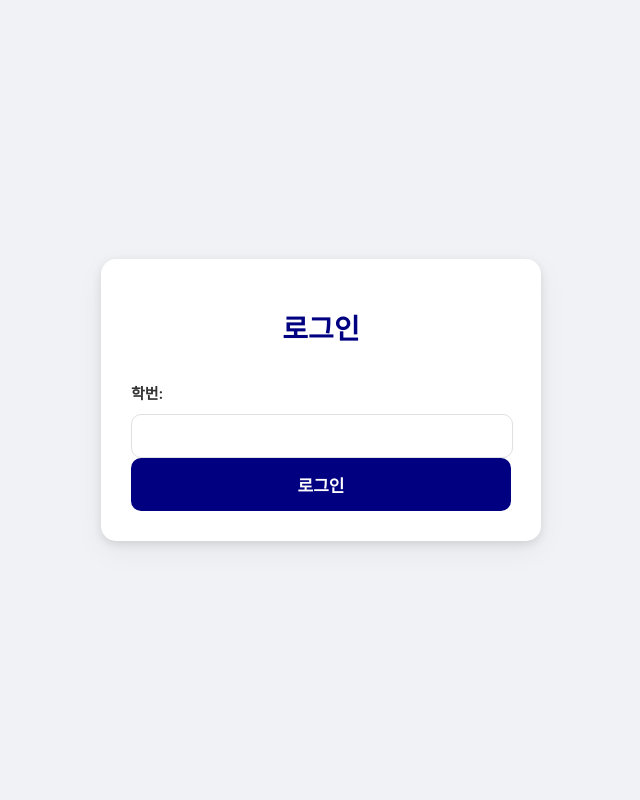
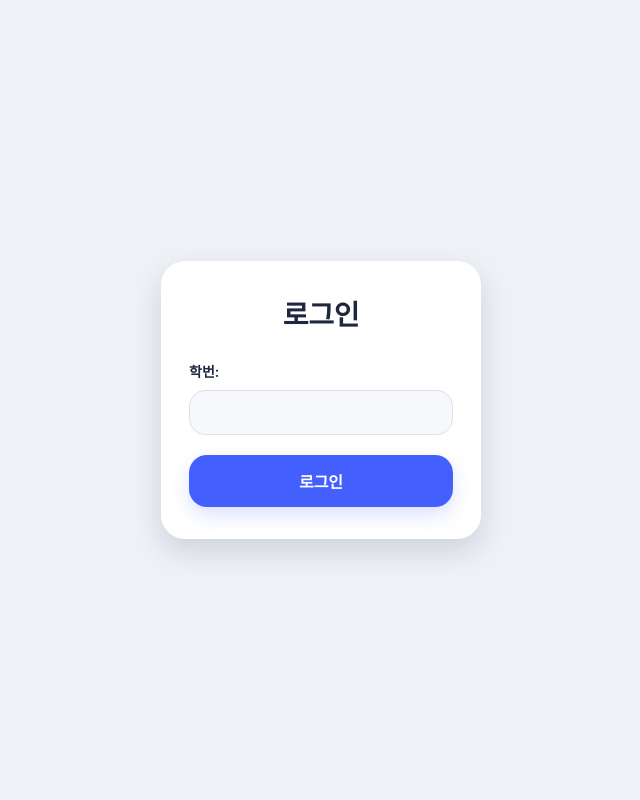
Before and after one commit to riverm00n-03/database-assign-2025, a Flask app: page /auth/login in a window 1280 px wide. Shown: the whole page, without its empty margins (319-959 px from the left). Run offline with Flask 3, Linux system fonts and the light colour scheme; parts of the project's set-up code (start-up, migrations or seed data) failed here and were passed over; some web fonts are replaced.

Commit message:
로그인, css 수정
.

```diff
--- a/app/static/style.css
+++ b/app/static/style.css
@@ -1,14 +1,22 @@
 @import url("https://cdn.jsdelivr.net/gh/orioncactus/pretendard@v1.3.9/dist/web/static/pretendard.min.css");
 
 :root {
-    --primary-color: #000080; /* Navy accent color */
-    --primary-dark-color: #000066;
-    --background-color: #f0f2f5; /* Light gray background */
-    --surface-color: #ffffff; /* White surface for cards/containers */
-    --text-color: #333333;
-    --border-color: #e0e0e0;
-    --shadow-light: rgba(0, 0, 0, 0.05);
-    --shadow-medium: rgba(0, 0, 0, 0.1);
+    --primary-color: #4360ff;
+    --primary-dark-color: #3147d8;
+    --background-color: #eef1f6;
+    --card-color: #ffffff;
+    --text-color: #1f2740;
+    --text-muted: #6c7a9c;
+    --border-color: #dce1ec;
+    --input-background: #f7f8fc;
+    --focus-ring: rgba(67, 96, 255, 0.18);
+    --shadow-color: rgba(24, 33, 56, 0.14);
+}
+
+*,
+*::before,
+*::after {
+    box-sizing: border-box;
 }
 
 body {
@@ -16,101 +24,151 @@ body {
     -webkit-font-smoothing: antialiased;
     -moz-osx-font-smoothing: grayscale;
     margin: 0;
+    min-height: 100vh;
     display: flex;
+    align-items: center;
     justify-content: center;
-    align-items: center;
-    min-height: 100vh;
+    padding: clamp(24px, 6vh, 64px) 16px;
     background-color: var(--background-color);
     color: var(--text-color);
     line-height: 1.6;
 }
 
 .container {
-    background-color: var(--surface-color);
-    padding: 30px;
-    border-radius: 15px; /* Softer corners */
-    box-shadow: 0 10px 30px var(--shadow-light), 0 3px 10px var(--shadow-medium); /* iOS-like shadow */
-    width: 100%;
-    max-width: 380px; /* Slightly adjusted for app-like feel */
+    width: min(100%, 320px);
+    padding: clamp(22px, 5vw, 32px) clamp(20px, 6vw, 28px);
+    border-radius: 24px;
+    background-color: var(--card-color);
+    box-shadow: 0 12px 28px var(--shadow-color);
     display: flex;
     flex-direction: column;
-    gap: 20px;
+    gap: 24px;
     text-align: center;
 }
 
 h1 {
-    color: var(--primary-color);
-    font-size: 28px;
-    margin-bottom: 10px;
+    color: var(--text-color);
+    font-size: clamp(24px, 4.5vw, 28px);
+    font-weight: 700;
+    margin: 0;
+    letter-spacing: -0.01em;
 }
 
 p {
-    font-size: 16px;
-    color: #555;
+    margin: 0;
+    font-size: clamp(15px, 3.6vw, 17px);
+    color: var(--text-muted);
+}
+
+form {
+    display: flex;
+    flex-direction: column;
+    gap: 20px;
+    text-align: left;
 }
 
 .form-group {
     display: flex;
     flex-direction: column;
-    align-items: flex-start;
-    width: 100%;
+    gap: 8px;
+    text-align: left;
 }
 
 label {
-    margin-bottom: 8px;
     font-weight: 600;
     color: var(--text-color);
-    font-size: 15px;
+    font-size: 14px;
+    line-height: 1.4;
 }
 
 input[type="text"],
 input[type="password"] {
-    width: calc(100% - 24px); /* Adjust for padding */
-    padding: 12px;
+    width: 100%;
+    padding: 13px 16px;
+    border-radius: 16px;
     border: 1px solid var(--border-color);
-    border-radius: 10px; /* Softer input fields */
-    font-size: 16px;
-    transition: border-color 0.2s ease, box-shadow 0.2s ease;
-    -webkit-appearance: none; /* Remove default styles for iOS */
+    background-color: var(--input-background);
+    font-size: 15px;
+    transition: border-color 0.2s ease, box-shadow 0.2s ease, background-color 0.2s ease;
+    -webkit-appearance: none;
+}
+
+input::placeholder {
+    color: var(--text-muted);
+    opacity: 0.65;
 }
 
 input[type="text"]:focus,
 input[type="password"]:focus {
     border-color: var(--primary-color);
-    box-shadow: 0 0 0 3px rgba(0, 0, 128, 0.2); /* Focus ring with primary color */
+    background-color: #ffffff;
+    box-shadow: 0 0 0 4px var(--focus-ring);
     outline: none;
 }
 
 button {
+    width: 100%;
+    padding: 14px 18px;
+    border-radius: 18px;
+    border: none;
+    font-size: 16px;
+    font-weight: 600;
+    color: #ffffff;
     background-color: var(--primary-color);
-    color: white;
-    padding: 14px 20px;
-    border: none;
-    border-radius: 10px; /* Softer button corners */
+    box-shadow: 0 8px 18px rgba(67, 96, 255, 0.18);
     cursor: pointer;
-    font-size: 17px;
-    font-weight: 600;
-    transition: background-color 0.2s ease, transform 0.1s ease;
-    width: 100%;
-    -webkit-appearance: none; /* Remove default styles for iOS */
+    transition: background-color 0.18s ease, transform 0.1s ease, box-shadow 0.18s ease;
+    -webkit-appearance: none;
 }
 
 button:hover {
     background-color: var(--primary-dark-color);
-    transform: translateY(-1px); /* Subtle lift effect */
+    box-shadow: 0 8px 18px rgba(49, 71, 216, 0.2);
 }
 
 button:active {
-    transform: translateY(0); /* Press effect */
+    transform: translateY(1px);
+    box-shadow: 0 4px 10px rgba(49, 71, 216, 0.22);
+}
+
+button:focus-visible {
+    outline: none;
+    box-shadow: 0 0 0 4px var(--focus-ring);
 }
 
 a {
-    text-decoration: none;
     color: var(--primary-color);
     font-weight: 600;
+    text-decoration: none;
     transition: color 0.2s ease;
 }
 
 a:hover {
     color: var(--primary-dark-color);
 }
+
+.support-text {
+    font-size: 14px;
+    color: var(--text-muted);
+}
+
+@media (max-width: 480px) {
+    body {
+        padding: 24px 12px;
+    }
+
+    .container {
+        width: 100%;
+        padding: 24px 20px;
+        border-radius: 20px;
+        box-shadow: 0 14px 32px var(--shadow-color);
+    }
+
+    form {
+        gap: 18px;
+    }
+
+    button {
+        padding: 14px 16px;
+    }
+}
--- a/app/templates/index.html
+++ b/app/templates/index.html
@@ -11,7 +11,7 @@
     <div class="container">
         <h1>환영합니다, {{ username }}님!</h1>
         <p>성공적으로 로그인되었습니다.</p>
-        <a href="/logout"><button>로그아웃</button></a>
+        <a href="{{ url_for('auth.logout') }}"><button>로그아웃</button></a>
     </div>
 </body>
 </html>
--- a/app/templates/login.html
+++ b/app/templates/login.html
@@ -10,7 +10,7 @@
 <body>
     <div class="container">
         <h1>로그인</h1>
-        <form action="/login" method="post">
+        <form action="/auth/login" method="post">
             <div class="form-group">
                 <label for="student_number">학번:</label>
                 <input type="text" id="student_number" name="student_number" required>
--- a/config.py
+++ b/config.py
@@ -17,7 +17,7 @@ DB_CONFIG = {
     'host': get_env_variable('DB_HOST'),
     'user': get_env_variable('DB_USER'),
     'password': get_env_variable('DB_PASSWORD'),
-    'database': get_env_variable('DB_DATABASE')
+    'database': get_env_variable('DB_NAME')
 }
 
 # 여기에 Flask 시크릿 키 등 다른 프로젝트 설정도 추가할 수 있습니다.
--- a/docker-compose.yml
+++ b/docker-compose.yml
@@ -40,9 +40,7 @@ services:
       - ./.env
     # 코드 변경 사항을 즉시 반영하기 위해 로컬 디렉토리를 컨테이너에 마운트합니다.
     volumes:
-      - ./app:/app
-    # 컨테이너가 비정상적으로 종료될 경우 항상 다시 시작합니다.
-    restart: always
+      - .:/app # 변경: 전체 프로젝트 루트를 컨테이너의 /app에 마운트
 
 # Docker 볼륨 정의
 volumes:
--- a/app.py
+++ b/main.py
@@ -4,7 +4,7 @@ from app.routes.main_routes import main_bp
 from app.routes.auth_routes import auth_bp
 from app.routes.database_routes import db_bp
 
-app = Flask(__name__) # Flask 애플리케이션 인스턴스 생성
+app = Flask(__name__, template_folder='app/templates', static_folder='app/static') # Flask 애플리케이션 인스턴스 생성
 app.secret_key = 'your_secret_key' # 세션 관리를 위한 secret key 설정
 
 # Register blueprints
@@ -13,4 +13,4 @@ app.register_blueprint(auth_bp, url_prefix='/auth') # Prefix for auth routes
 app.register_blueprint(db_bp, url_prefix='/db') # Prefix for database routes
 
 if __name__ == '__main__':
-    app.run(debug=True)
+    app.run(debug=True, host='0.0.0.0')
```
Also changed, not shown: app/utils/login.py (line endings or trailing spaces), 1 other file.
